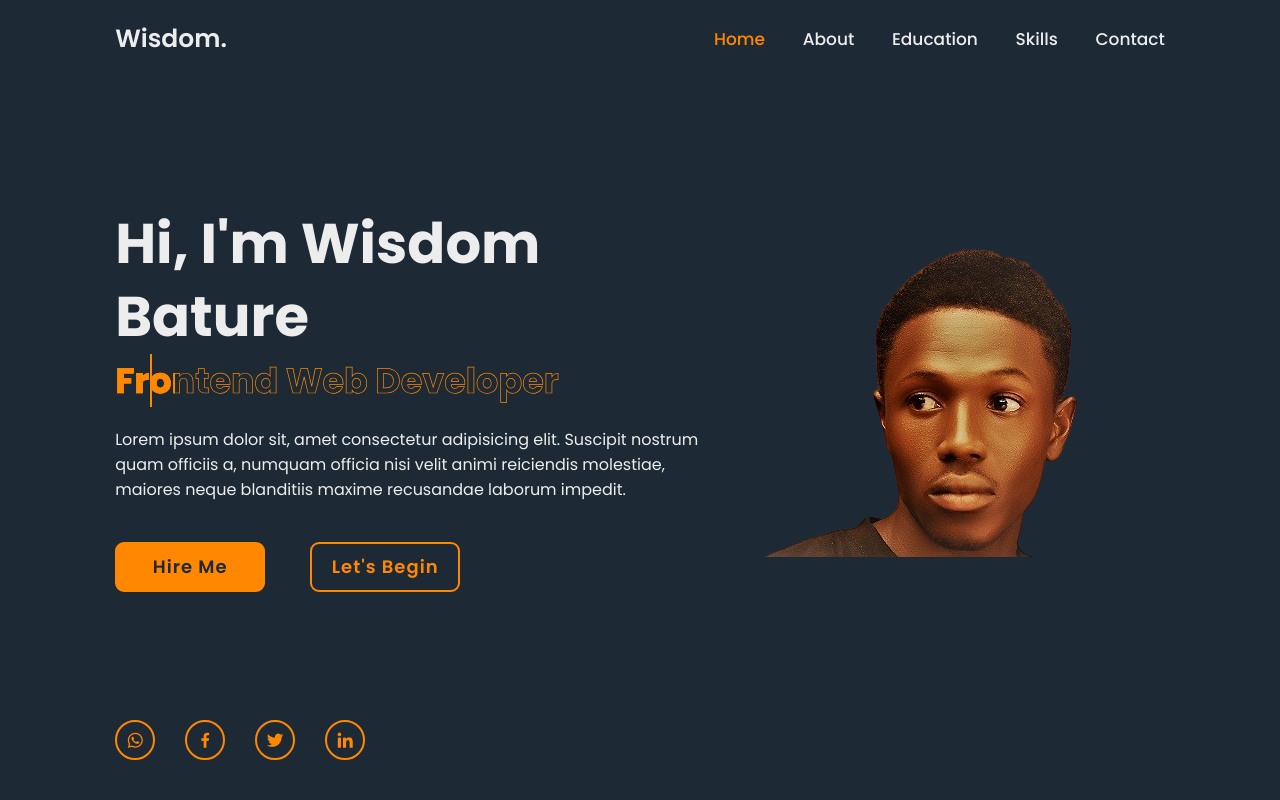
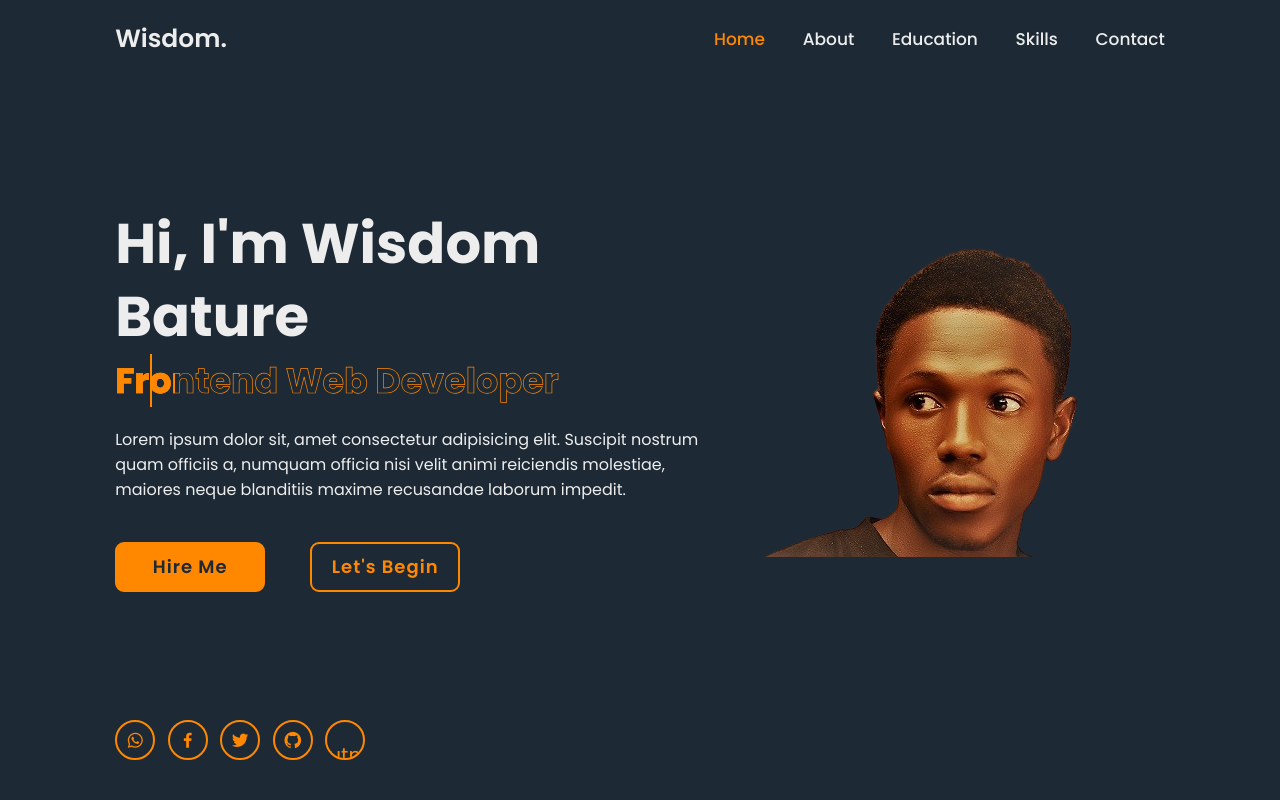
Before and after one commit to Wisdom-rain/Portfolio-, a plain HTML site: page index.html in a window 1280 px wide. Shown: the top 800 px of the page. Drawn offline with nearby package versions, Linux system fonts and the light colour scheme.

Commit message:
Update index.html

```diff
--- a/index.html
+++ b/index.html
@@ -55,7 +55,8 @@
             <a href="https://wa.me/qr/DNHQZZWT26COG1"> <i class='bx bxl-whatsapp'></i></a>
             <a href="#"> <i class='bx bxl-facebook'></i></a>
             <a href="#"><i class= 'bx bxl-twitter'> </i> </a>
-            <a href="#"><i class= 'bx bxl-linkedin'> </i> </a>
+            <a href="#"> <i class='bx bxl-github'></i></a>
+            <a href="#">https://www.linkedin.com/in/wes-b-a874012a5?utm_source=share&utm_campaign=share_via&utm_content=profile&utm_medium=android_app<i class= 'bx bxl-linkedin'> </i> </a>
             <span class="animate" style="--i:6;"></span>
         </div>
 
```
